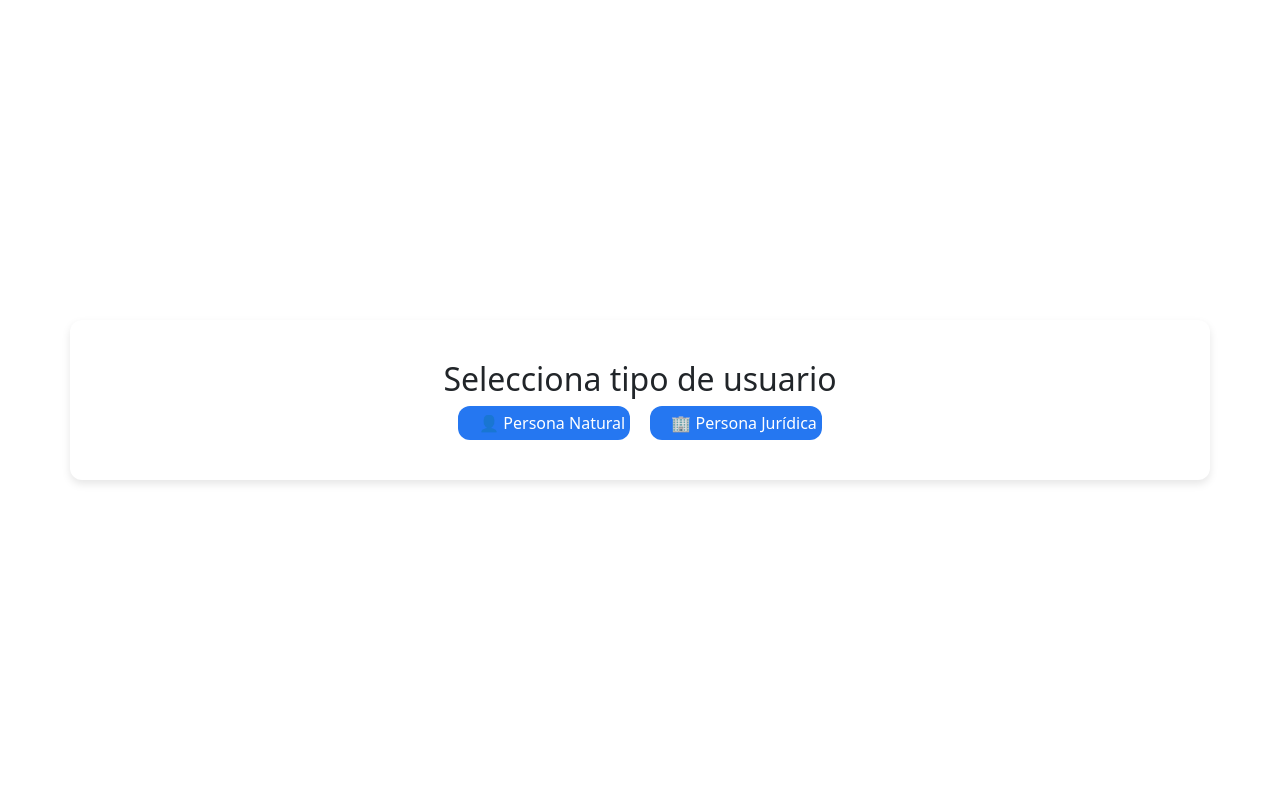
After one commit to georgevfc13/Pagina, a PHP site: page /views/login.php in a window 1280 px wide. The commit adds this page. Run offline with PHP 8.4, Linux system fonts and the light colour scheme.

Commit message:
R
Ya registra natural, falta juridica y los login

```diff
--- a/assets/styles/login.css
+++ b/assets/styles/login.css
@@ -8,6 +8,7 @@ body {
   justify-content: center;
   align-items: center;
 }
+
 
 /* ==== Contenedor del formulario ==== */
 form {
--- /dev/null
+++ b/assets/styles/opciones.css
@@ -0,0 +1,61 @@
+body {
+  font-family: 'Segoe UI', Tahoma, Geneva, Verdana, sans-serif;
+  background: linear-gradient(135deg, rgb(247, 247, 247));
+  height: 100vh;
+  margin: 0;
+  display: flex;
+  justify-content: center;
+  align-items: center;
+
+}
+
+
+
+
+
+.opcion-registro:hover {
+  background-color: #1a5ed8;}
+
+
+.container {
+  background-color:white ;
+    padding: 40px;
+    border-radius: 12px;
+    box-shadow: 0 4px 8px rgba(0,0,0,0.1);
+    width: 100%;
+    max-width: 400px;
+    text-align: center;
+
+}
+
+
+h2{
+    text-align: center;
+    color: #333;
+    margin-bottom: 20px;
+    margin-top: 0;
+}
+
+.a{
+   margin-inline-start: 1rem;
+    text-align: center;
+    text-decoration: none;
+    padding: auto;
+    color: white;
+}
+
+.opcion-registro{
+   background-color:#2577f1 ;
+    border-radius: 12px;
+    border: none;
+    font-size: 16px;
+    text-align: center;
+    align-items: center;
+    padding: auto;
+    color: white;
+    margin: 0 8px;
+    justify-content: center;
+    gap: 1rem;
+padding: 5px 5px;
+cursor: pointer;
+  }
--- a/views/home.php
+++ b/views/home.php
@@ -18,7 +18,7 @@
     <div class="hero-content text-white">
         <h1 class="fw-bold">Bienvenido a GDA</h1>
         <p class="lead">Tu puente entre oportunidades laborales y talento profesional</p>
-        <a href="../views/login.php" class="btn btn-light mt-3">Regístrate aquí</a>
+        <a href="registro.php" class="btn btn-light mt-3">Regístrate aquí</a>
     </div>
 </section>
 
--- /dev/null
+++ b/views/login.php
@@ -0,0 +1,19 @@
+<!DOCTYPE html>
+<html lang="es">
+<head>
+  <meta charset="UTF-8">
+  <title>Iniciar Sesión</title>
+  <link rel="stylesheet" href="../assets/styles/opciones.css">
+   <link href="https://cdn.jsdelivr.net/npm/bootstrap@5.3.8/dist/css/bootstrap.min.css" rel="stylesheet" crossorigin="anonymous" />
+
+
+</head>
+<body>
+
+    <div class="container">
+  <h2>Selecciona tipo de usuario</h2>
+  <button class="opcion-registro"><a href="login_natural.php" class="a">👤 Persona Natural</a></button>
+  <button class="opcion-registro"><a href="login_juridica.php" class="a">🏢 Persona Jurídica</a></button>
+  </div>
+</body>
+</html>
--- a/views/login_juridica.php
+++ b/views/login_juridica.php
@@ -44,10 +44,12 @@ $conn->close();
 <head>
   <meta charset="UTF-8">
   <title>Login Persona Jurídica</title>
+  <link rel="stylesheet" href="../assets/styles/login.css">
 </head>
 <body>
-  <h2>Iniciar sesión - Persona Jurídica</h2>
+
   <form method="POST" action="">
+      <h2>Iniciar sesión - Persona Jurídica</h2>
     <label>Correo:</label>
     <input type="email" name="correo" required><br><br>
 
@@ -55,6 +57,8 @@ $conn->close();
     <input type="password" name="password" required><br><br>
 
     <button type="submit">Ingresar</button>
+
+     <p>¿No tienes una cuenta? <a href="regis_juridica.php">Regístrate aquí</a></p>
   </form>
 </body>
 </html>
--- a/views/partials/navbar.php
+++ b/views/partials/navbar.php
@@ -31,11 +31,9 @@
           <a class="nav-link nav-hover <?php if(isset($activePage) && $activePage == 'noticias') echo 'active'; ?>" href="noticias.php">Noticias</a>
         </li>
         <li class="nav-item">
-          <a class="nav-link nav-hover <?php if(isset($activePage) && $activePage == 'login') echo 'active'; ?>" href="login_natural.php">Iniciar Sesión persona natural</a>
+          <a class="nav-link nav-hover <?php if(isset($activePage) && $activePage == 'login') echo 'active'; ?>" href="login.php">Iniciar Sesión</a>
         </li>
-        <li class="nav-item">
-          <a class="nav-link nav-hover <?php if(isset($activePage) && $activePage == 'login') echo 'active'; ?>" href="login_juridica.php">Iniciar Sesión persona jurídica</a>
-        </li>
+
       </ul>
     </div>
   </div>
```
Also changed, not shown: views/regis_juridica.php (+43 -8 lines), views/regis_natural.php (+46 -13 lines), views/registro.php (added, +19 -0 lines).
